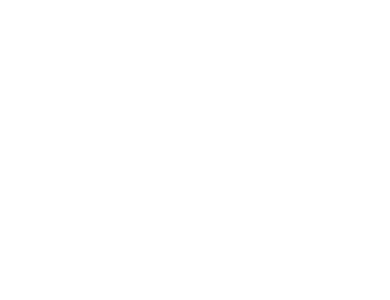
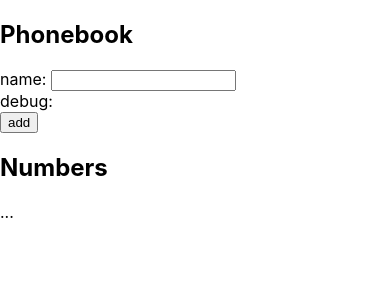
Before and after one commit to ludivinepoussier/fullstackopen, a React (Create React App) app in the folder part-2/phonebook/: page / in a window 390 px wide. Shown: the top 300 px of the page. Built offline with nearby package versions, Linux system fonts and the light colour scheme.

Commit message:
phonebook use of App

```diff
--- a/part-2/phonebook/src/index.js
+++ b/part-2/phonebook/src/index.js
@@ -1,10 +1,11 @@
 import React from 'react';
 import ReactDOM from 'react-dom';
 import './index.css';
+import App from './App.js';
 
 ReactDOM.render(
   <React.StrictMode>
-
+    <App />
   </React.StrictMode>,
   document.getElementById('root')
 );
```
